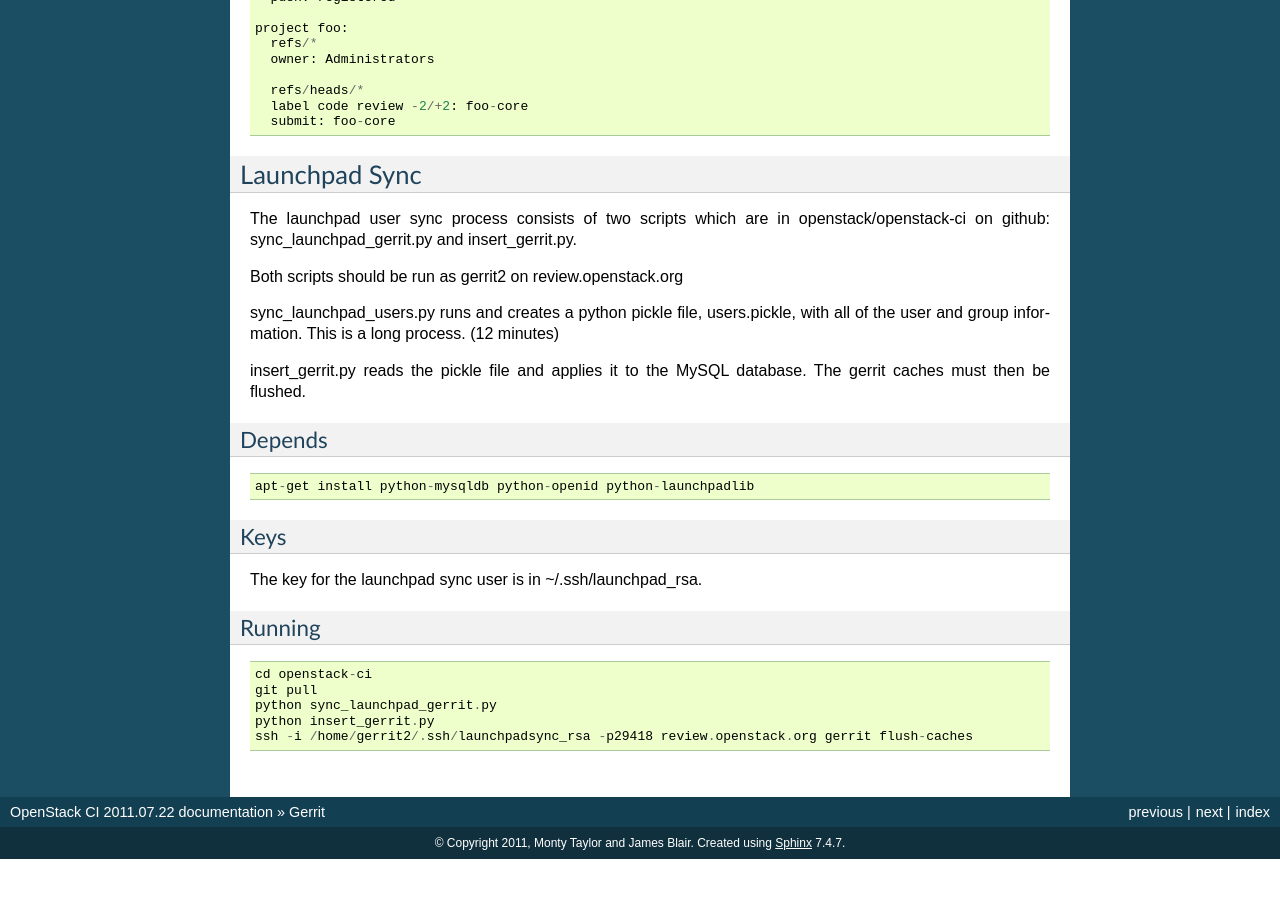
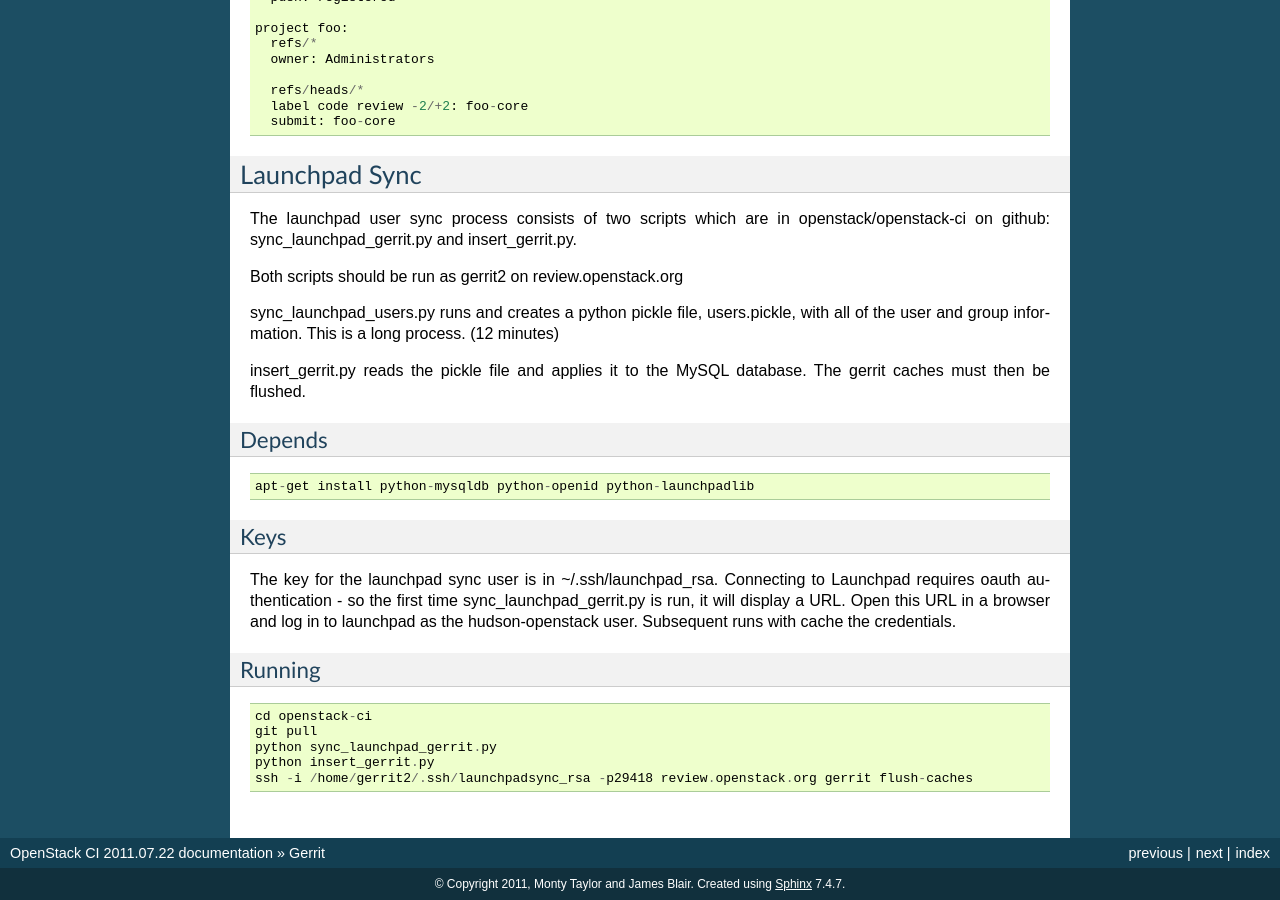
Before and after one commit to openstack-archive/devstack-gate, a Sphinx documentation site: the page built from doc/gerrit.rst, in a window 1280 px wide and 900 px high, scrolled down 5776 px. Built offline with Sphinx 7.4.7, drawn with Linux system fonts in a browser that asks for light colours; before the commit the page ends 6635 px from its top, so only the background shows below that.

Commit message:
Updated the docs with OAuth info.
Change-Id: Idd180a230717228490d14d168ded791ea328a2ae

```diff
--- a/doc/gerrit.rst
+++ b/doc/gerrit.rst
@@ -389,7 +389,11 @@ Depends
 Keys
 ====
 
-The key for the launchpad sync user is in ~/.ssh/launchpad_rsa.
+The key for the launchpad sync user is in ~/.ssh/launchpad_rsa. Connecting
+to Launchpad requires oauth authentication - so the first time
+sync_launchpad_gerrit.py is run, it will display a URL. Open this URL in a
+browser and log in to launchpad as the hudson-openstack user. Subsequent
+runs with cache the credentials.
 
 Running
 =======
```
